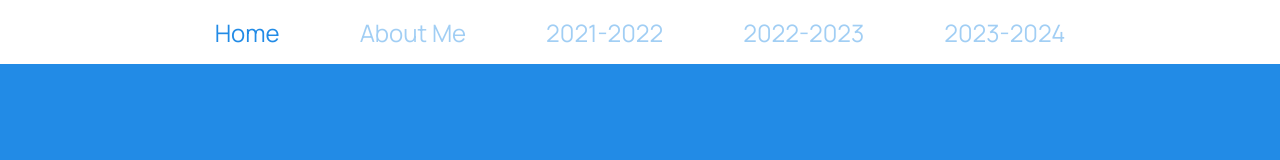
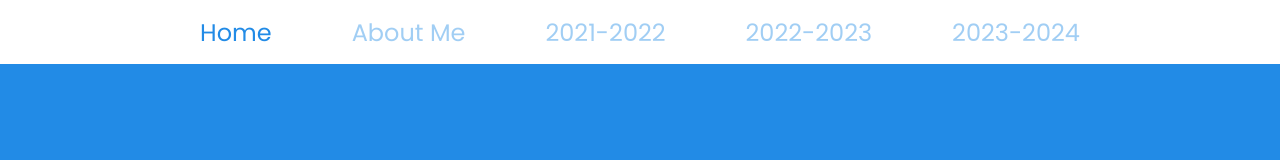
Before and after one commit to BDisciplined/Portfolio, a plain HTML site: page index.html in a window 1280 px wide. Shown: the top 160 px of the page. Drawn offline with nearby package versions, Linux system fonts and the light colour scheme.

Commit message:
[ADD] added new fot for navbars and similar things

```diff
--- a/style.css
+++ b/style.css
@@ -5,6 +5,10 @@
 @font-face {
   font-family: ManropeEB;
   src: url("assets/fonts/Manrope-ExtraBold.ttf");
+}
+@font-face {
+  font-family: Poppins;
+  src: url("assets/fonts/Poppins-Regular.ttf");
 }
 
 @keyframes hello-shape {
@@ -45,7 +49,7 @@
   }
 }
 
-* {
+body {
   font-family: Manrope;
 }
 
@@ -79,6 +83,7 @@ nav {
   justify-content: center;
   align-items: center;
 
+  font-family: Poppins;
   font-size: 1.5rem;
   color: var(--main-back-color);
   background-color: var(--main-color);
```
Also changed, not shown: assets/fonts/Poppins-Regular.ttf (added).
